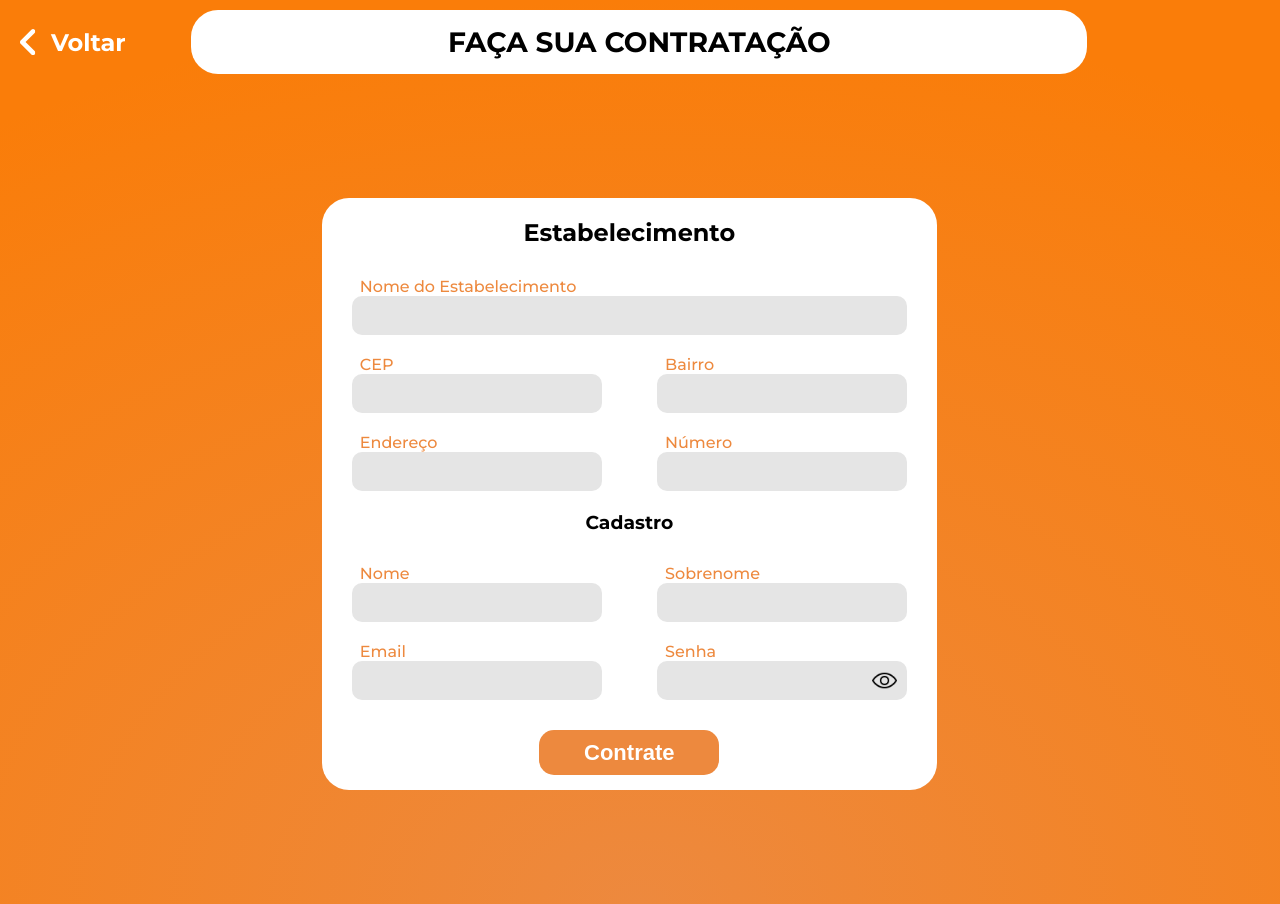
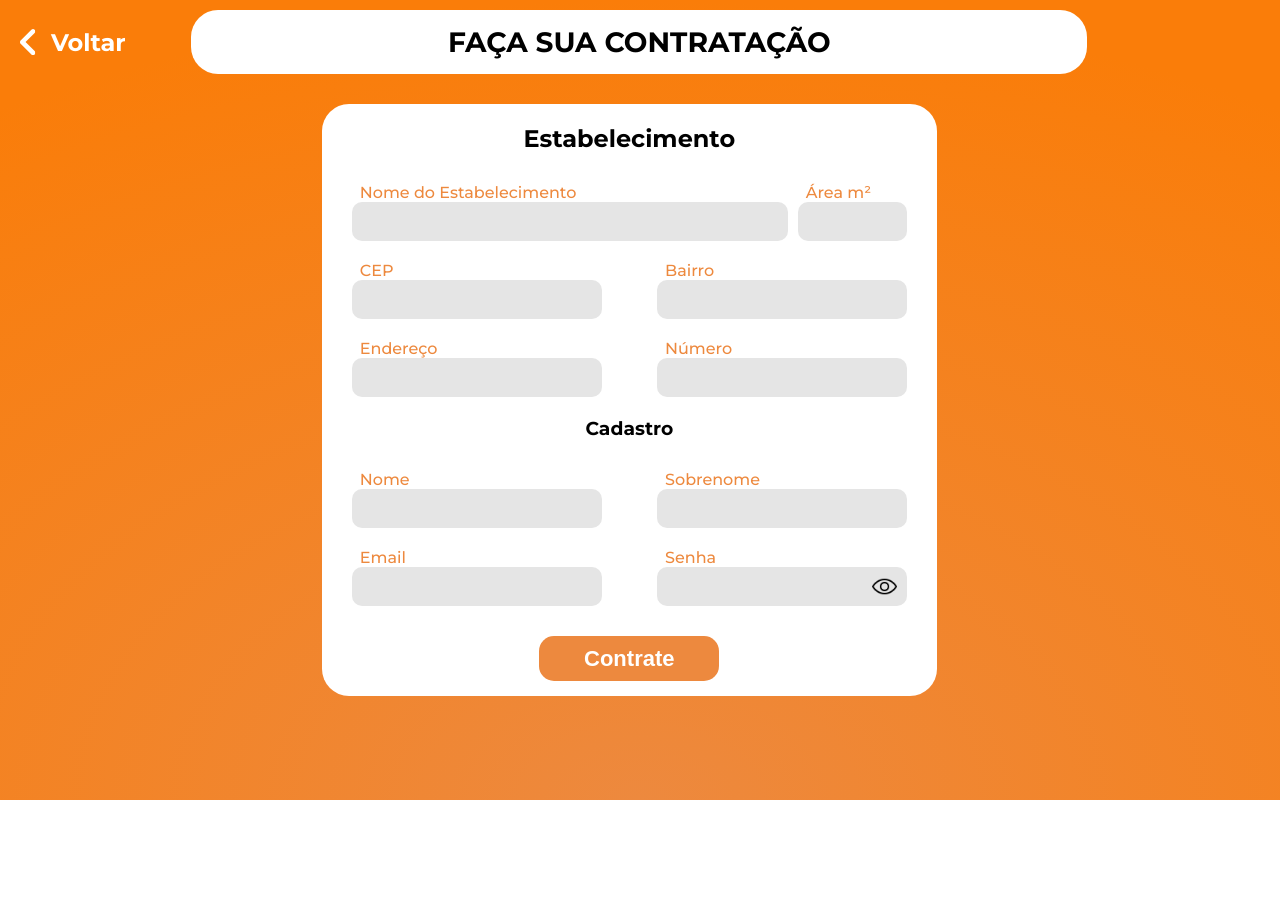
Before and after one commit to grupo3-ADSB-eMoove/eMoove, a plain HTML site: page Páginas/contratação/index.html in a window 1280 px wide. After the commit the page ends 800 px from the top, so only its background shows below. Drawn offline with Linux system fonts and the light colour scheme; some packages are replaced by stand-ins of ours; a script that the page names is missing.

Commit message:
Adição da Área do estabelecimento

```diff
--- a/Páginas/contratação/index.html
+++ b/Páginas/contratação/index.html
@@ -37,10 +37,14 @@
 
       <div class="divInputs">
 
-        <div class="inputsHorizontal">
+        <div class="inputsHorizontal" style="gap: 10px;">
           <div class="inputNome">
             <label for="nome">Nome do Estabelecimento</label>
             <input type="text" name="nome" id="input_nome" />
+          </div>
+          <div class="inputArea input">
+            <label for="area">Área m²</label>
+            <input type="text" name="nome" id="input_area" />
           </div>
         </div>
 
--- a/Páginas/contratação/styleContratacao.css
+++ b/Páginas/contratação/styleContratacao.css
@@ -72,7 +72,7 @@ header{
 .sectionForm{
     display: flex;
     justify-content: center;
-    align-items: center;
+
 
 }
 
@@ -115,7 +115,12 @@ input{
 }
 
 .inputNome{
-    width: 100%;
+    width: 80%;
+
+}
+
+.inputArea{
+    width: 20%;
 }
 
 .input label{
@@ -207,12 +212,13 @@ background-color: #dc7424;
     .container{
         position: relative;
         width: 98.3%;
-        min-height: 100vh;
         display: flex;
         justify-content: center;
         align-items: center;
         transition: 0.5s;
         padding: 10px;
+
+
       }
 
         .header#blur.active{
@@ -258,6 +264,7 @@ background-color: #dc7424;
         margin-top: 100px;
         position: relative;
         font-family:'Montserrat';
+
     }
     .sectionPlanos .container{
         background-color: #0000008f;
@@ -267,7 +274,7 @@ background-color: #dc7424;
         width: 75vw;
         height: 440px;
         border-radius: 20px;
-        padding: 10px;
+        padding: 30px;
     }
 
     .planosTitulo{
```
Also changed, not shown: 1 other file.
